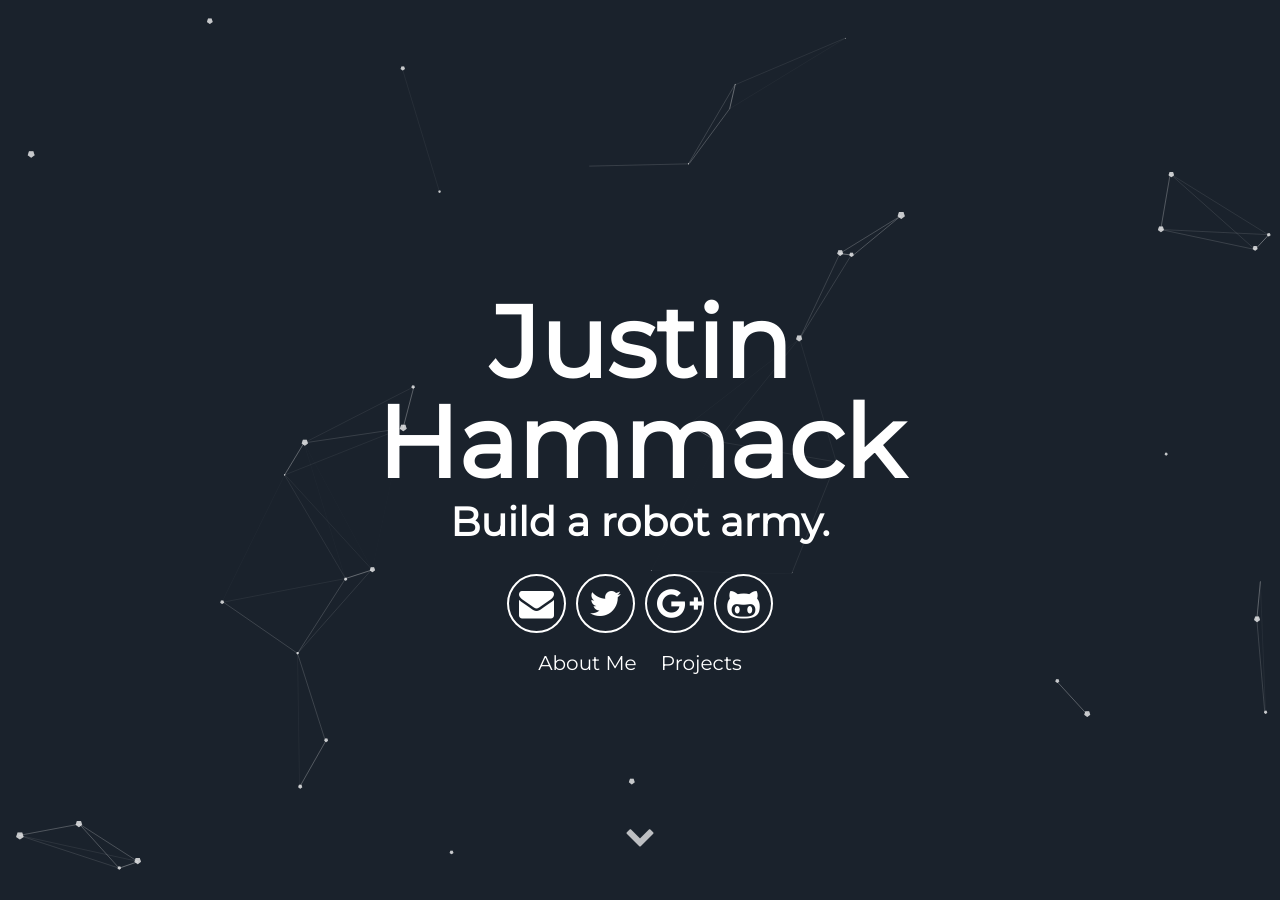
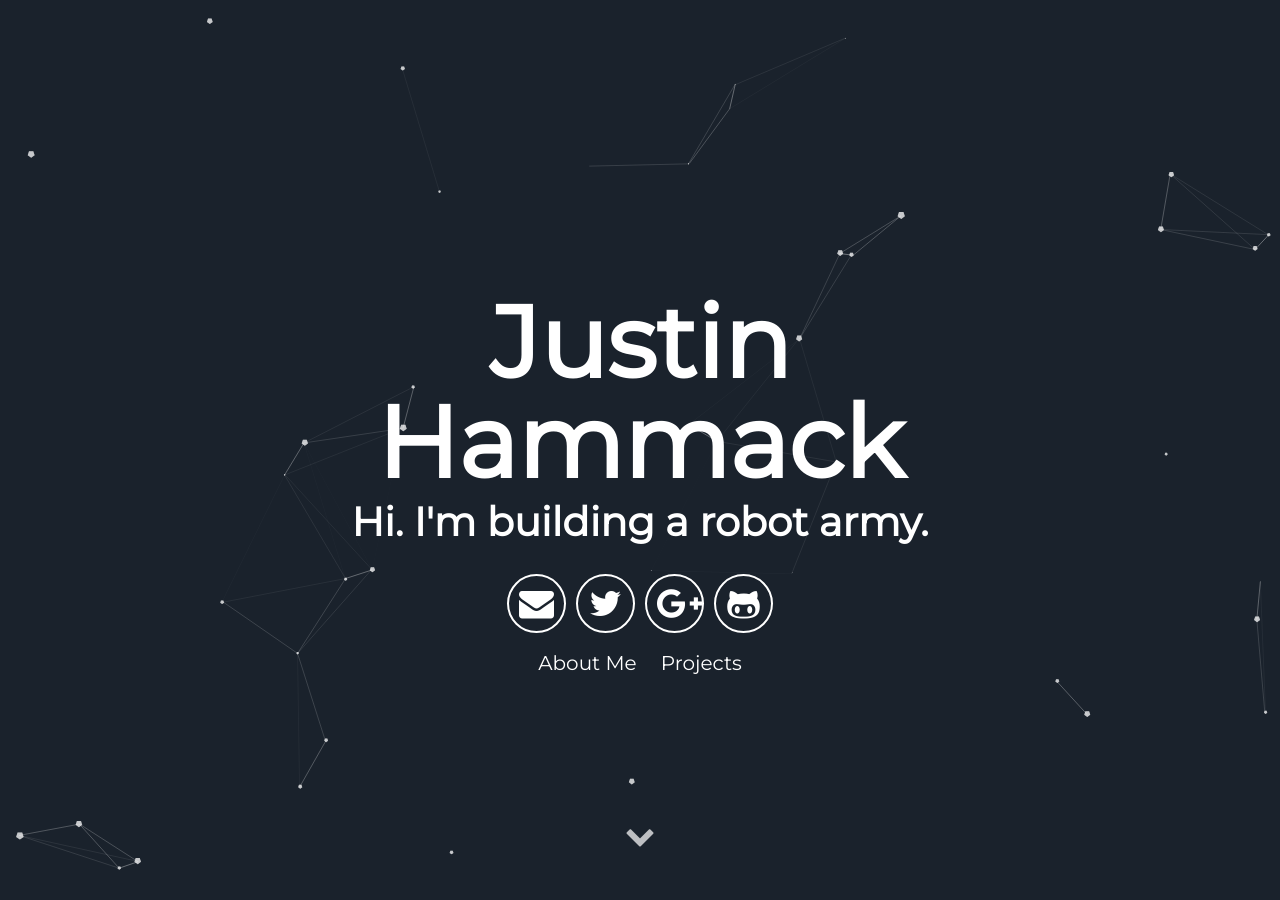
Before and after one commit to justinhammack/justinhammack.github.io, a Jekyll site: the page built from index.html, in a window 1280 px wide and 900 px high. Built offline with Jekyll 4.4.1, drawn with Linux system fonts in a browser that asks for light colours.

Commit message:
updated readme

```diff
--- a/_config.yml
+++ b/_config.yml
@@ -7,7 +7,7 @@ url: "https://justinhammack.github.io" # the base hostname & protocol for your s
 # User settings
 username: Justin Hammack
 user_description: Entrepreneur, technology lover, car enthusiast, wine traveler.
-user_title: Build a robot army.
+user_title: Hi. I'm building a robot army.
 email: io@justinhammack.com
 twitter_username: lorem_ipsum
 github_username:  lorem_ipsum
```
Also changed, not shown: README.md.
